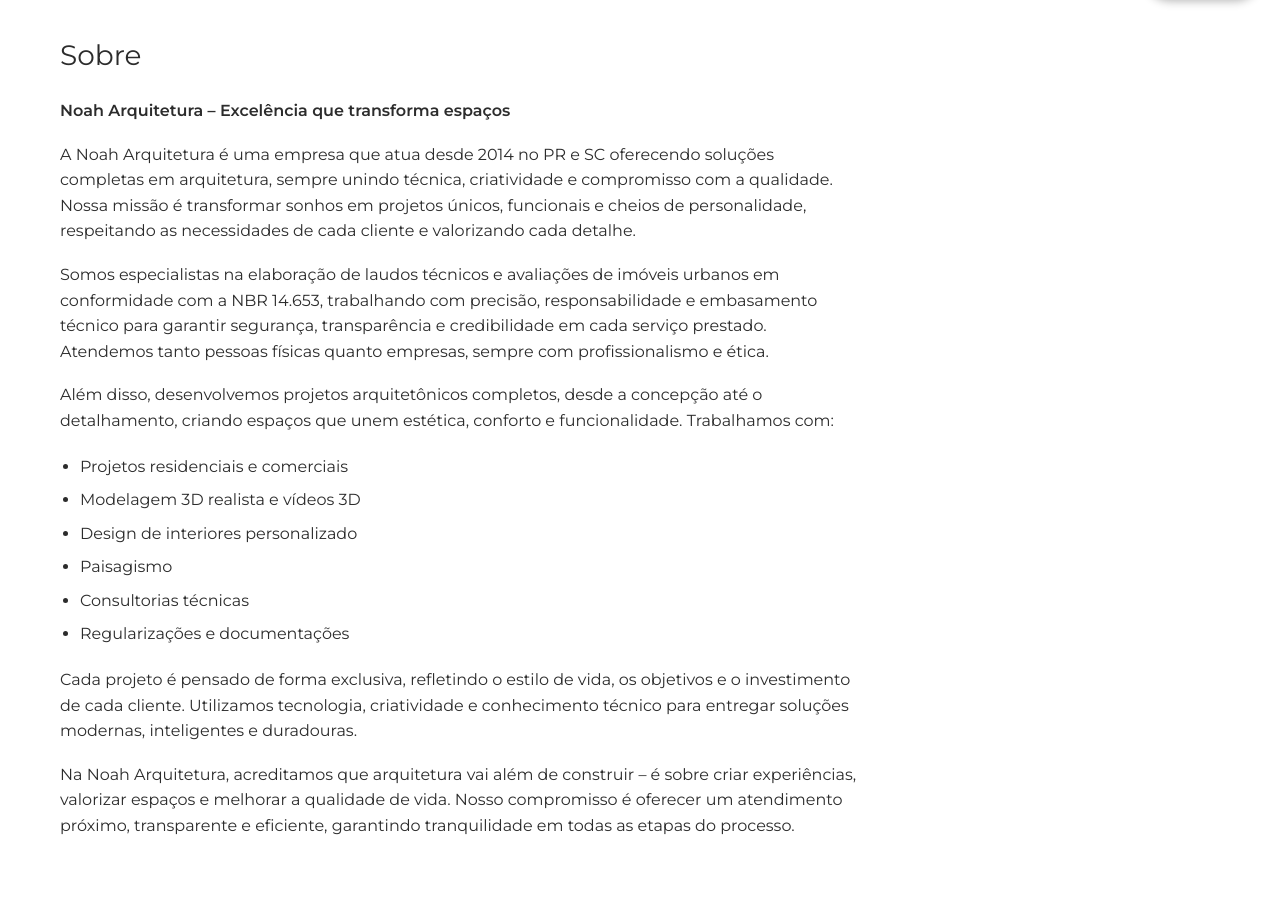
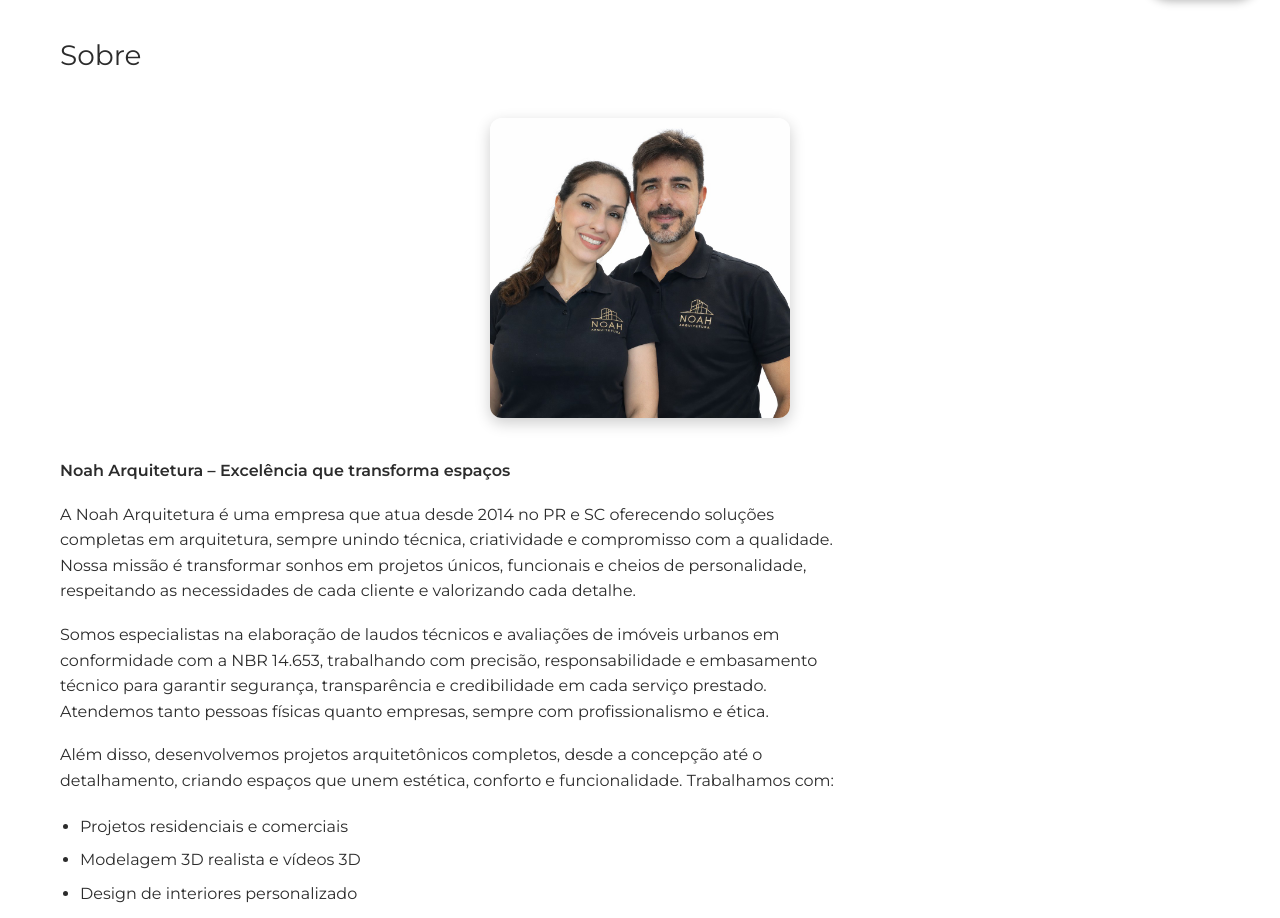
Before and after one commit to noaharquitetura/noaharquitetura.com.br, a plain HTML site: page index.html in a window 1280 px wide. Shown: the part 783-1701 px from the top of the page. Drawn offline with Linux system fonts and the light colour scheme.

Commit message:
Update index.html

```diff
--- a/index.html
+++ b/index.html
@@ -191,6 +191,12 @@
 <section id="sobre">
   <h3>Sobre</h3>
 
+  <div style="display:flex; justify-content:center; margin:40px 0;">
+  <img src="images/arquitetosnoah.jpeg"
+       alt="Equipe Noah Arquitetura"
+       style="max-width:300px; width:100%; border-radius:12px; box-shadow:0 5px 15px rgba(0,0,0,0.2);">
+</div>
+
   <p><strong>Noah Arquitetura – Excelência que transforma espaços</strong></p>
 
   <p>
```
